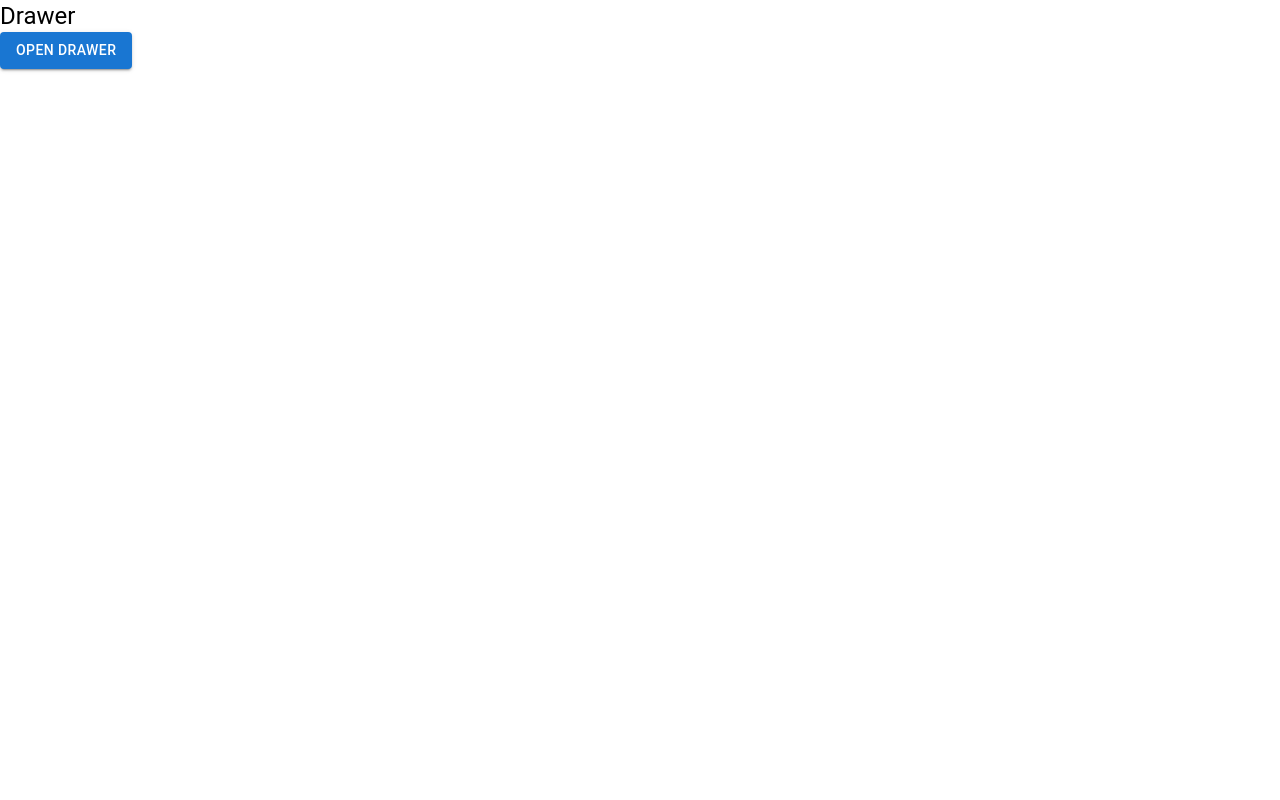
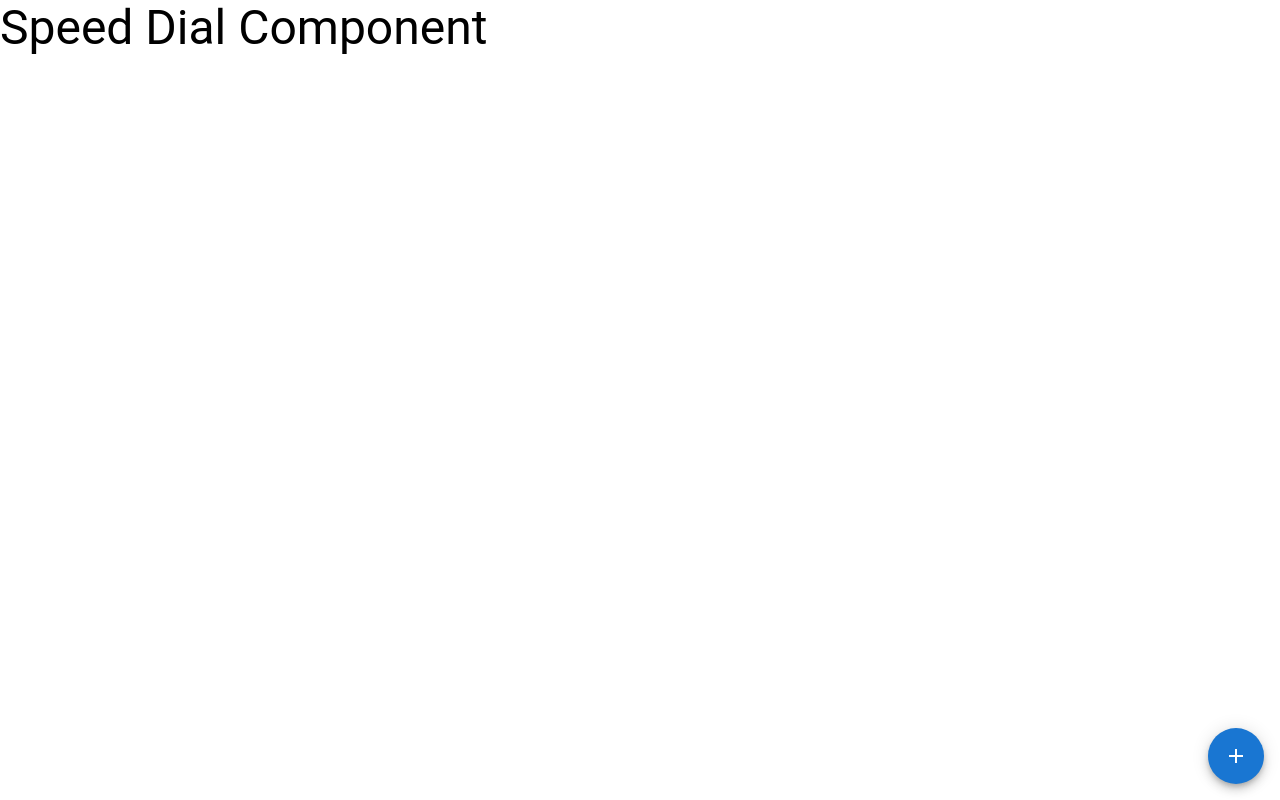
Before and after one commit to tehaamhashmi7/Everything-in-Material-UI, a React (Create React App) app: page / in a window 1280 px wide. Built offline with nearby package versions, Linux system fonts and the light colour scheme.

Commit message:
Speed Dial

```diff
--- a/src/App.tsx
+++ b/src/App.tsx
@@ -1,5 +1,6 @@
 import React from 'react';
 import './App.css';
+import SpeedDialComponent from './components/20-SpeedDialComponent';
 // import MuiTypography from './components/MuiTypography';
 // import Buttons from './components/2-Buttons';
 // import Textfield from './components/3-textfield';
@@ -18,7 +19,7 @@ import './App.css';
 // import NavbarComp from './components/16-NavbarComp';
 // import LinksTag from './components/17-LinksTag';
 // import BreadCrumbComponent from './components/18-BreadCrumbComponent';
-import DrawerComponent from './components/19-DrawerComponent';
+// import DrawerComponent from './components/19-DrawerComponent';
 
 function App() {
   return (
@@ -41,7 +42,8 @@ function App() {
       {/* <NavbarComp /> */}
       {/* <LinksTag /> */}
       {/* <BreadCrumbComponent /> */}
-      <DrawerComponent />
+      {/* <DrawerComponent /> */}
+      <SpeedDialComponent />
     </div>
   );
 }
--- /dev/null
+++ b/src/components/20-SpeedDialComponent.tsx
@@ -0,0 +1,34 @@
+import {
+  Box,
+  SpeedDial,
+  SpeedDialAction,
+  SpeedDialIcon,
+  Typography,
+} from "@mui/material";
+import ContentCopyIcon from "@mui/icons-material/ContentCopy";
+import PrintIcon from "@mui/icons-material/Print";
+import MobileScreenShareIcon from "@mui/icons-material/MobileScreenShare";
+import EditIcon from "@mui/icons-material/Edit";
+import React from "react";
+
+function SpeedDialComponent() {
+  return (
+    <Box>
+      <Typography variant="h3">Speed Dial Component</Typography>
+      <SpeedDial
+        ariaLabel="Navigation Speed Dial"
+        sx={{ position: "absolute", bottom: 16, right: 16 }}
+        icon={<SpeedDialIcon openIcon={<EditIcon />} />}
+      >
+        <SpeedDialAction icon={<ContentCopyIcon />} tooltipTitle="copy" />
+        <SpeedDialAction icon={<PrintIcon />} tooltipTitle="print" />
+        <SpeedDialAction
+          icon={<MobileScreenShareIcon />}
+          tooltipTitle="share"
+        />
+      </SpeedDial>
+    </Box>
+  );
+}
+
+export default SpeedDialComponent;
```
